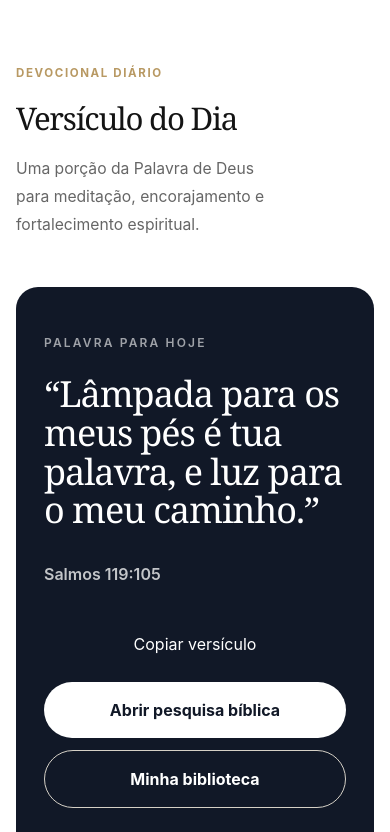
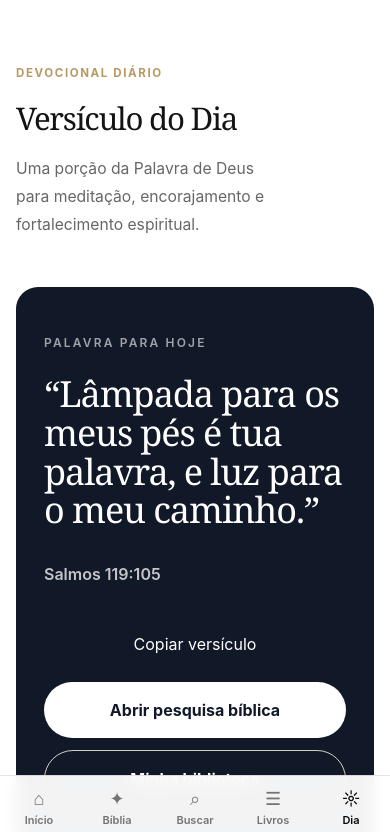
Before and after one commit to eliaslicojicacoma-spec/three-message-agels, a Next.js app: page /verse-of-day in a window 390 px wide. Shown: the top 832 px of the page. Built offline with nearby package versions, Linux system fonts and the light colour scheme.

Commit message:
feat: add mobile bottom navigation

```diff
--- a/src/app/bible/page.tsx
+++ b/src/app/bible/page.tsx
@@ -67,7 +67,7 @@ export default function BibleHomePage() {
   const loadedVersesCount = getBibleVersesCount();
 
   return (
-    <main className="mx-auto max-w-6xl px-4 py-16">
+    <main className="mx-auto max-w-6xl px-4 py-16 pb-24">
       <section className="section-shell">
         <div className="max-w-4xl">
           <p className="eyebrow-clean">Centro bíblico</p>
--- a/src/app/layout.tsx
+++ b/src/app/layout.tsx
@@ -3,6 +3,7 @@ import type { Metadata } from "next";
 import type { ReactNode } from "react";
 import Header from "@/components/layout/header";
 import Footer from "@/components/layout/footer";
+import MobileBottomNav from "@/components/ui/mobile-bottom-nav"
 
 const siteUrl = "https://three-angels-message.vercel.app";
 const siteTitle = "Three Angels Message";
@@ -72,7 +73,8 @@ export default function RootLayout({
       <body className="min-h-screen bg-[var(--bg)] text-[var(--fg)]">
         <div className="flex min-h-screen flex-col">
           <Header />
-          <div className="flex-1">{children}</div>
+          <div className="flex-1">{children}
+        <MobileBottomNav /></div>
           <Footer />
         </div>
       </body>
--- a/src/app/verse-of-day/page.tsx
+++ b/src/app/verse-of-day/page.tsx
@@ -13,7 +13,7 @@ export default function VerseOfDayPage() {
   const verse = getDailyVerse();
 
   return (
-    <main className="mx-auto max-w-5xl px-4 py-16">
+    <main className="mx-auto max-w-5xl px-4 py-16 pb-24">
       <section className="section-shell">
         <div className="max-w-3xl">
           <p className="eyebrow-clean">Devocional diário</p>
--- /dev/null
+++ b/src/components/ui/mobile-bottom-nav.tsx
@@ -0,0 +1,42 @@
+"use client";
+
+import Link from "next/link";
+import { usePathname } from "next/navigation";
+
+const items = [
+  { label: "Início", href: "/", icon: "⌂" },
+  { label: "Bíblia", href: "/bible", icon: "✦" },
+  { label: "Buscar", href: "/bible/search", icon: "⌕" },
+  { label: "Livros", href: "/books", icon: "☰" },
+  { label: "Dia", href: "/verse-of-day", icon: "☼" },
+];
+
+export default function MobileBottomNav() {
+  const pathname = usePathname();
+
+  return (
+    <nav className="fixed bottom-0 left-0 right-0 z-40 border-t border-black/10 bg-white/95 backdrop-blur md:hidden">
+      <div className="mx-auto grid max-w-2xl grid-cols-5">
+        {items.map((item) => {
+          const active =
+            item.href === "/"
+              ? pathname === "/"
+              : pathname === item.href || pathname.startsWith(item.href + "/");
+
+          return (
+            <Link
+              key={item.href}
+              href={item.href}
+              className={`flex min-h-[68px] flex-col items-center justify-center gap-1 px-1 text-center transition ${
+                active ? "text-neutral-950" : "text-neutral-500"
+              }`}
+            >
+              <span className="text-lg leading-none">{item.icon}</span>
+              <span className="text-[11px] font-semibold">{item.label}</span>
+            </Link>
+          );
+        })}
+      </div>
+    </nav>
+  );
+}
```
